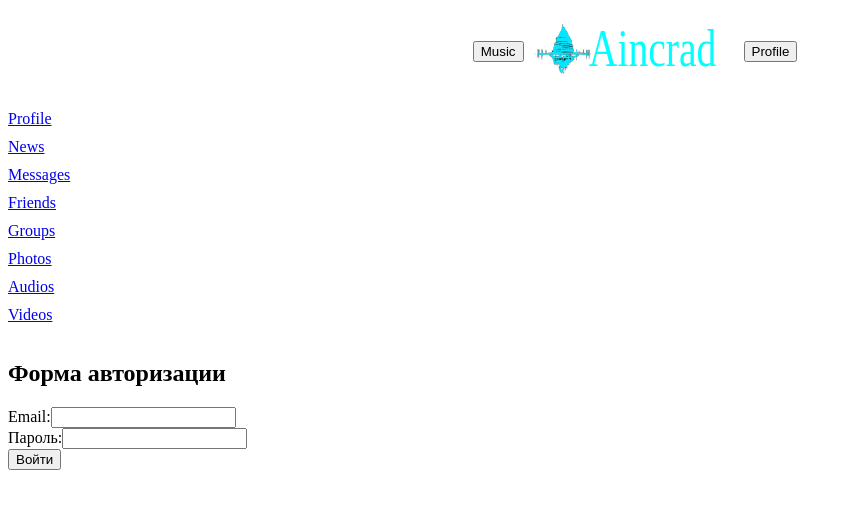
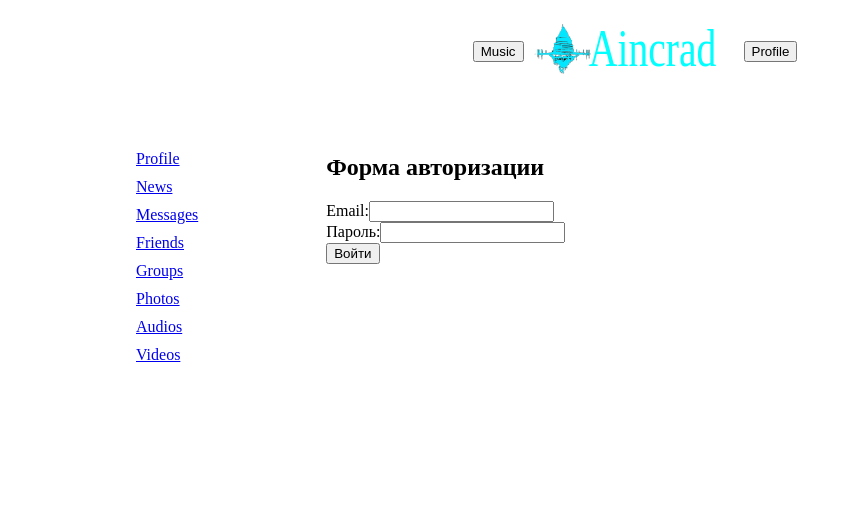
Before and after one commit to Serveresty/SocialServiceAincrad, a React (Vite) app in the folder aincrad-front/: page /sign-in in a window 1280 px wide. Shown: the top 508 px of the page, without its empty margins (0-852 px from the left). Built offline with nearby package versions, Linux system fonts and the light colour scheme.

Commit message:
fixed div position

```diff
--- a/aincrad-front/src/App.css
+++ b/aincrad-front/src/App.css
@@ -1,3 +1,9 @@
+.main-container {
+    display: flex;
+    align-items: flex-start;
+    margin-top: 5vh;
+}
+
 /* #root {
   max-width: 1280px;
   margin: 0 auto;
--- a/aincrad-front/src/App.jsx
+++ b/aincrad-front/src/App.jsx
@@ -43,8 +43,10 @@ function App() {
   return (
     <div>
         <Header />
+        <div class="main-container">
         <LeftBar />
         <RouterProvider router={router} />
+        </div>
     </div>
   );
 };
--- a/aincrad-front/src/styles/audio.css
+++ b/aincrad-front/src/styles/audio.css
@@ -1,5 +1,6 @@
 .audio-container {
-    display:inline-block;
+    /* display:inline-block; */
+    flex: 1;
 }
 
 #audios {
--- a/aincrad-front/src/styles/left_bar.css
+++ b/aincrad-front/src/styles/left_bar.css
@@ -1,8 +1,9 @@
 .left-bar-container {
-    width: 200px;
-    display:inline-block;
+    display:flex;
     justify-content: left;
-    align-items: center;
+    align-items: flex-start;
+    padding-left: 10vw;
+    margin-right: 10vw;
 }
 
 #left-bar-nav {
```
